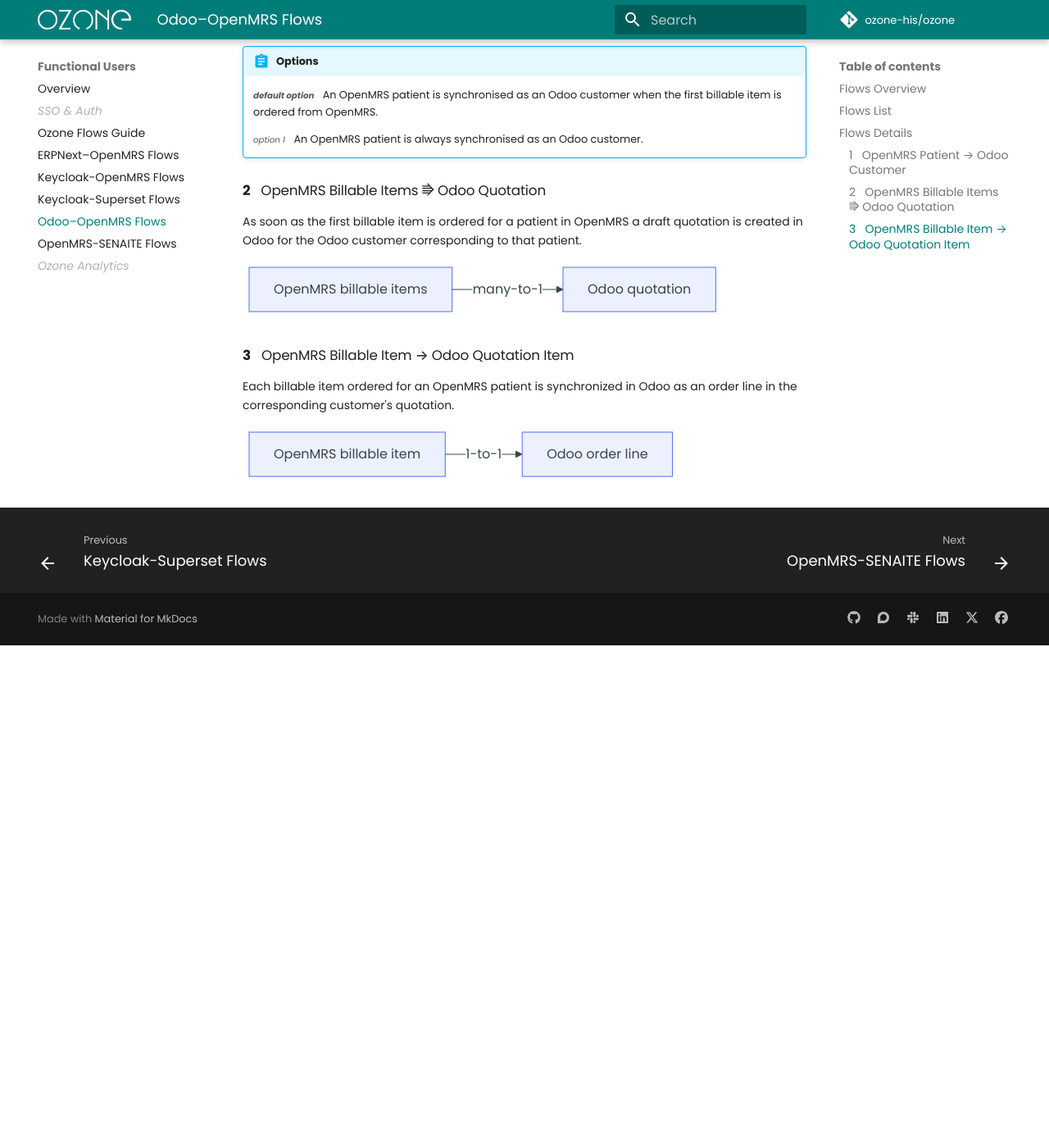
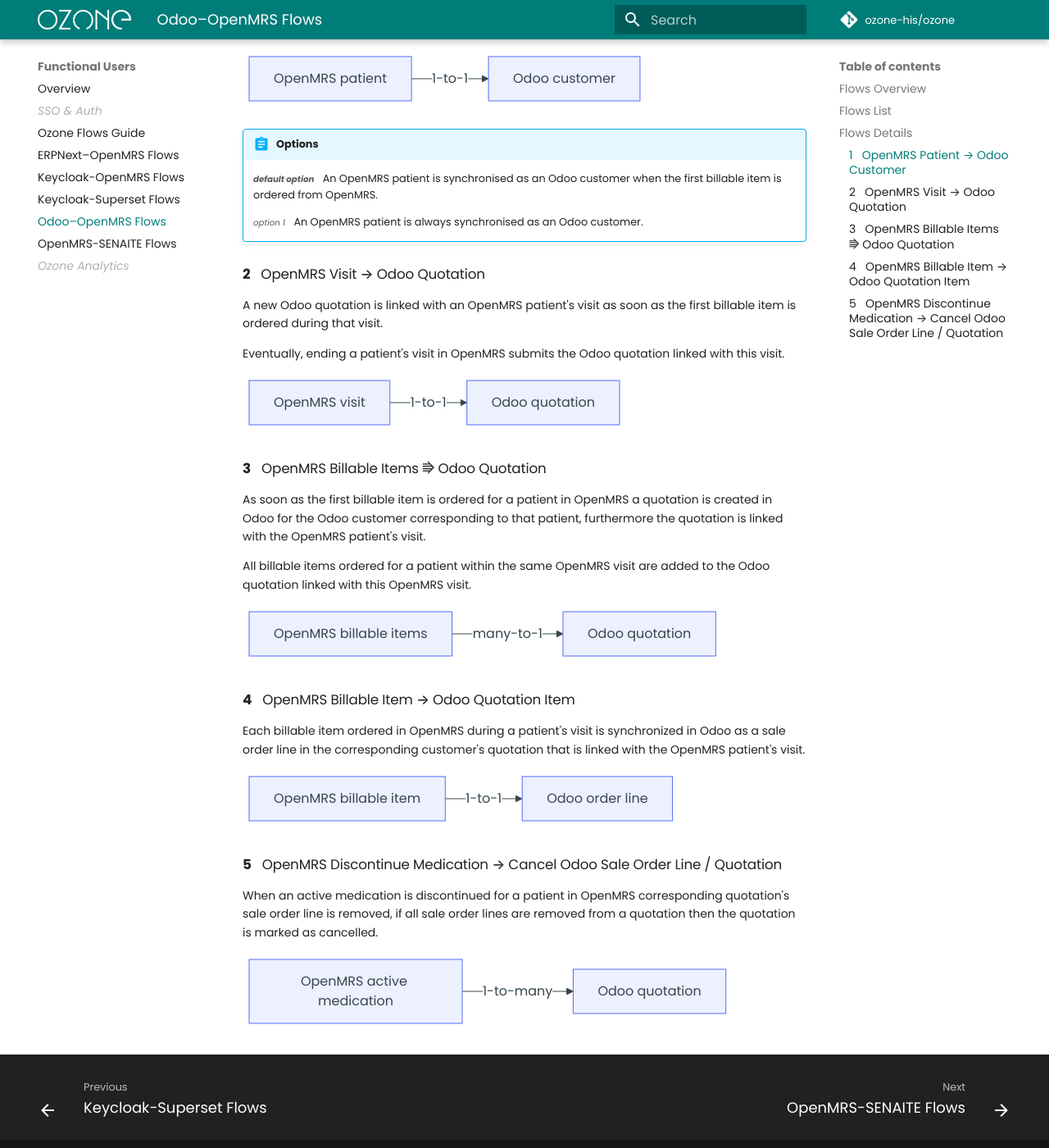
Before and after one commit to ozone-his/ozone-docs, an MkDocs documentation site: the page built from docs/users/odoo-openmrs.md, in a window 1280 px wide and 1400 px high, scrolled down 1455 px. Shown: the whole window at 82% size. Built offline with MkDocs 1.6.1 and Material for MkDocs 9.7.7, drawn with Linux system fonts in a browser that asks for light colours; comment, search, counter and statistics services are not loaded; before the commit the page ends 2242 px from its top, so only the background shows below that; some of the changed text lies outside the part shown.

Commit message:
OZ-545: Update odoo-openmrs flow documentation

````diff
--- a/docs/users/odoo-openmrs.md
+++ b/docs/users/odoo-openmrs.md
@@ -9,19 +9,21 @@
         participant Odoo
         OpenMRS->>Ozone: Patients
         Ozone->>Odoo: Customers
+        OpenMRS->>Ozone: Visits
         OpenMRS->>Ozone: Drug orders
         OpenMRS->>Ozone: Lab test orders
         Ozone->>Odoo: Quotations
-        Ozone->>Odoo: Order lines
+        Ozone->>Odoo: Sale Order lines
 ```
 
 ## Flows List
 
-|Source|Element| |Target|Element|
-|:---:|:---:|:---:|:---:|:---:|
-|OpenMRS|Patient|→|Odoo|Customer|
-|OpenMRS|Billable item|⭆|Odoo|Quotation|
-|OpenMRS|Billable item|→|Odoo|Order line|
+|Source|    Element    | |Target|     Element     |
+|:---:|:-------------:|:---:|:---:|:---------------:|
+|OpenMRS|    Patient    |→|Odoo|    Customer     |
+|OpenMRS|     Visit     |→|Odoo|    Quotation    |
+|OpenMRS| Billable item |⭆|Odoo|    Quotation    |
+|OpenMRS| Billable item |→|Odoo| Sale Order line |
 
 
 !!! question "What are the OpenMRS billable items?"
@@ -48,20 +50,43 @@
 
     <small>_option 1_</small> &nbsp; An OpenMRS patient is always synchronised as an Odoo customer.
 
-### **2** &nbsp; OpenMRS Billable Items ⭆ Odoo Quotation
+### **2** &nbsp; OpenMRS Visit → Odoo Quotation
 
-As soon as the first billable item is ordered for a patient in OpenMRS a draft quotation is created in Odoo for the Odoo customer corresponding to that patient.
+A new Odoo quotation is linked with an OpenMRS patient's visit as soon as the first billable item is ordered during that visit.
+
+Eventually, ending a patient's visit in OpenMRS submits the Odoo quotation linked with this visit.
+
+``` mermaid
+flowchart LR
+    a["OpenMRS visit"]-- 1-to-1 -->b["Odoo quotation"]
+```
+
+
+### **3** &nbsp; OpenMRS Billable Items ⭆ Odoo Quotation
+
+As soon as the first billable item is ordered for a patient in OpenMRS a quotation is created in Odoo for the Odoo customer corresponding to that patient, furthermore the quotation is linked with the OpenMRS patient's visit.
+
+All billable items ordered for a patient within the same OpenMRS visit are added to the Odoo quotation linked with this OpenMRS visit.
 
 ``` mermaid
 flowchart LR
     a["OpenMRS billable items"]-- many-to-1 -->b["Odoo quotation"]
 ```
 
-### **3** &nbsp; OpenMRS Billable Item → Odoo Quotation Item
+### **4** &nbsp; OpenMRS Billable Item → Odoo Quotation Item
 
-Each billable item ordered for an OpenMRS patient is synchronized in Odoo as an order line in the corresponding customer's quotation.
+Each billable item ordered in OpenMRS during a patient's visit is synchronized in Odoo as a sale order line in the corresponding customer's quotation that is linked with the OpenMRS patient's visit.
 
 ``` mermaid
 flowchart LR
     a["OpenMRS billable item"]-- 1-to-1 -->b["Odoo order line"]
 ```
+
+### **5** &nbsp; OpenMRS Discontinue Medication → Cancel Odoo Sale Order Line / Quotation
+
+When an active medication is discontinued for a patient in OpenMRS corresponding quotation's sale order line is removed, if all sale order lines are removed from a quotation then the quotation is marked as cancelled.
+
+``` mermaid
+flowchart LR
+    a["OpenMRS active medication"]-- 1-to-many -->b["Odoo quotation"]
+```
````
